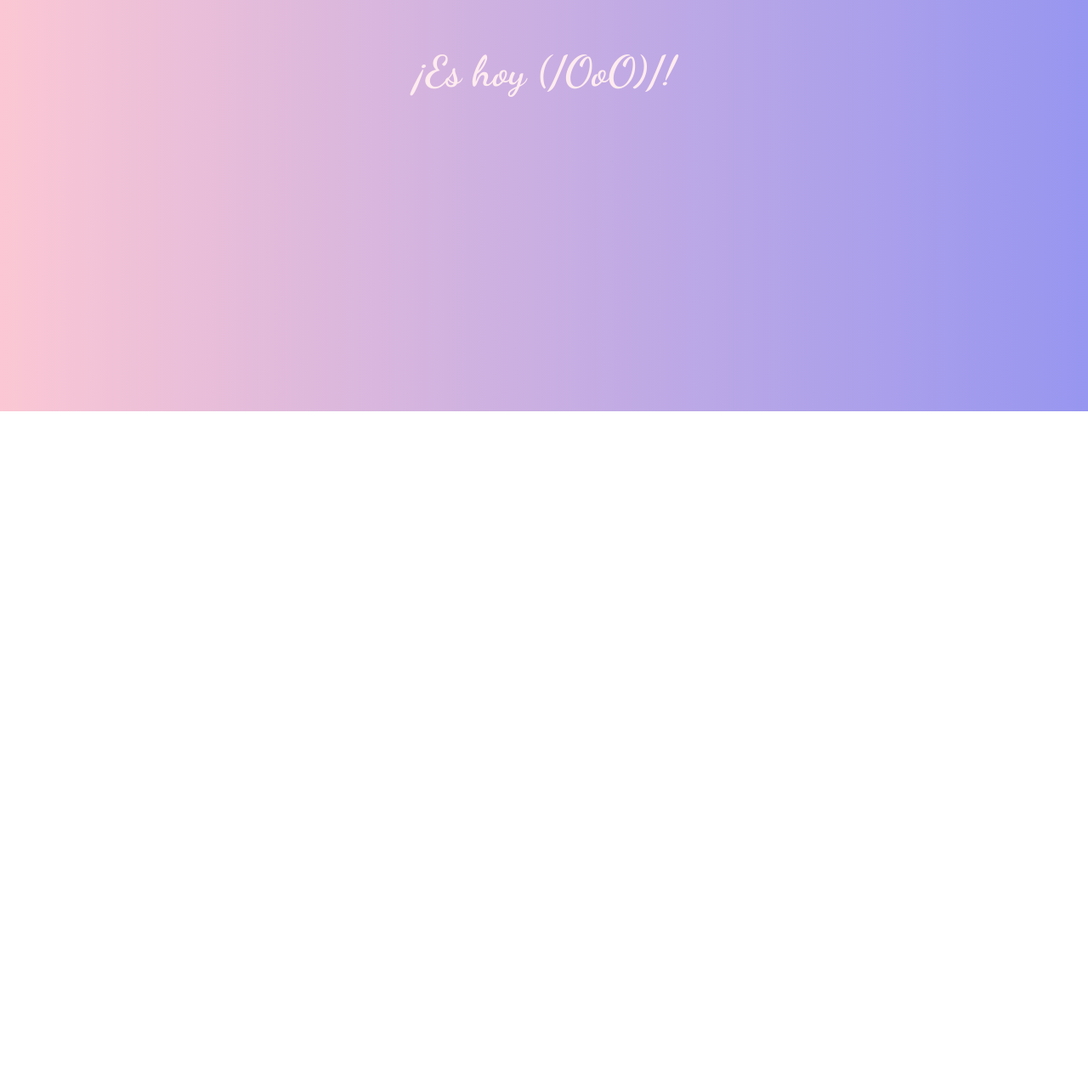
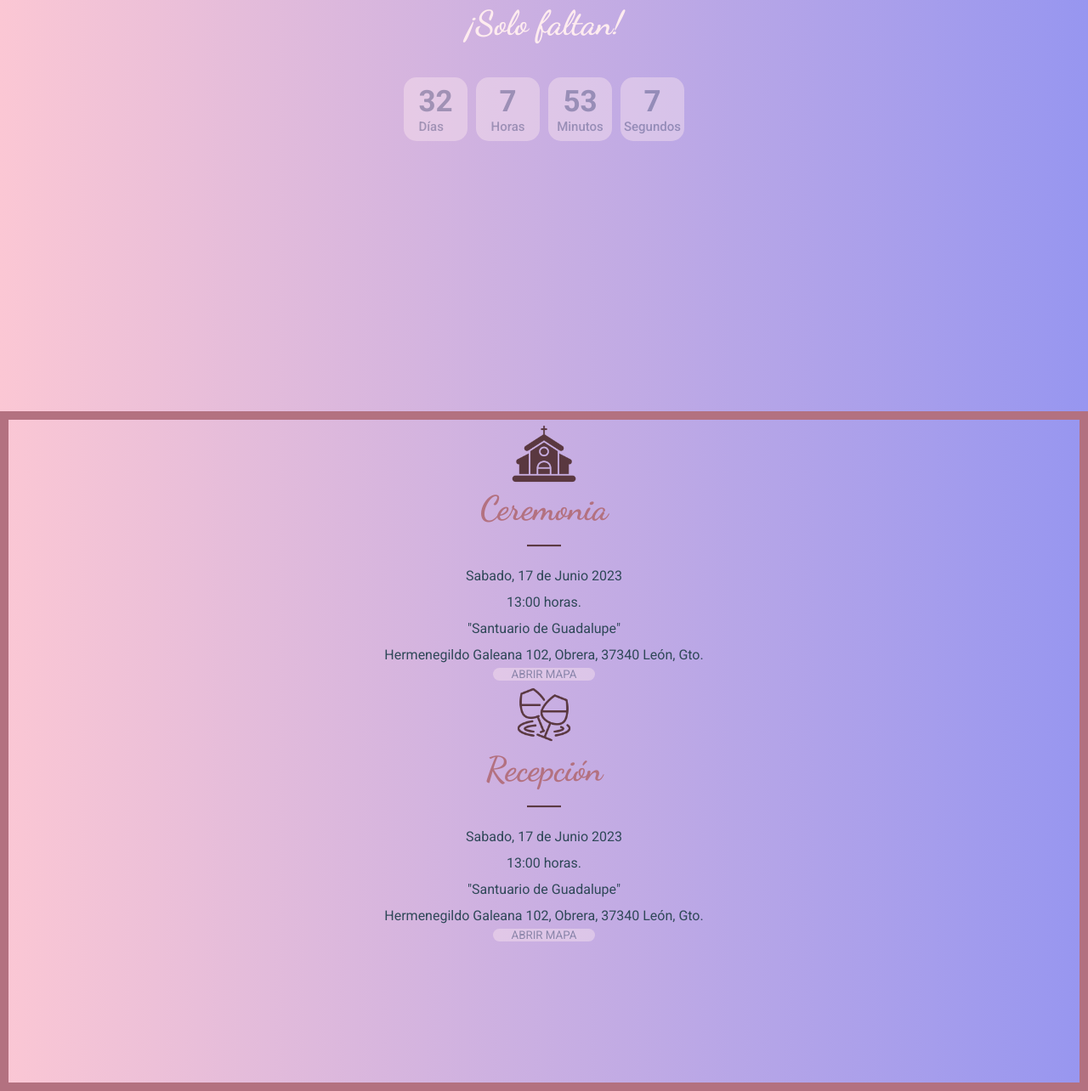
Before and after one commit to Osimitzu/XV-invitation, a website built with Vite: page index.html in a window 1280 px wide. Shown: the part 1916-3200 px from the top of the page at 85% size. Before the commit the page ends 2400 px from the top, so only its background shows below. Built offline with nearby package versions, Linux system fonts and the light colour scheme.

Commit message:
maps completed

```diff
--- a/index.html
+++ b/index.html
@@ -6,6 +6,7 @@
     <meta name="viewport" content="width=device-width, initial-scale=1.0" />
     <title>XV años Miriam</title>
     <link rel="stylesheet" href="./styles/styles.css" />
+    <link rel="shortcut icon" href="assets/cupcake.ico" type="image/x-icon" />
   </head>
   <body>
     <!-- imagen de fondo -->
@@ -38,14 +39,12 @@
     </section>
 
     <section class="countDown">
-
       <section class="countDown__frontPage" id="countDown__frontPage">
         <div class="countDown__frontTitle">
-          <h2>¡Solo faltan!</h2>
+          <h2 data-aos="fade-down">¡Solo faltan!</h2>
         </div>
 
-        <div id="count"></div>
-
+        <div id="count" data-aos="zoom-in"></div>
       </section>
 
       <section class="countDown__backPage" id="countDown__backPage">
@@ -53,8 +52,67 @@
           <h2>¡Es hoy (/OoO)/!</h2>
         </div>
       </section>
+    </section>
 
+    <section class="maps">
+      <section class="maps__ceremony">
+        <div class="ceremony__ico-church" data-aos="zoom-in">
+          <img src="assets/iglesia.png" alt="church" />
+        </div>
+
+        <h2 class="ceremony__title" data-aos="flip-up">Ceremonia</h2>
+
+        <div class="ceremony__ico-line" data-aos="zoom-in">
+          <img src="assets/line.png" alt="line" />
+        </div>
+
+        <p data-aos="flip-right">Sabado, 17 de Junio 2023</p>
+        <p data-aos="flip-left">13:00 horas.</p>
+        <p data-aos="flip-right">"Santuario de Guadalupe"</p>
+        <p data-aos="flip-left">Hermenegildo Galeana 102, Obrera, 37340 León, Gto.</p>
+
+        <div class="maps__button" data-aos="zoom-in">
+          <button>
+            <a
+              href="https://goo.gl/maps/KuymTAFX8eCfwwZQ9?coh=178571&entry=tt"
+              target="_blank"
+            >
+              ABRIR MAPA
+            </a>
+          </button>
+        </div>
+      </section>
+
+      <section class="maps__reception">
+        <div class="reception__ico-wine" data-aos="zoom-in">
+          <img src="assets/vino.png" alt="wine" />
+        </div>
+
+        <h2 class="reception__title" data-aos="flip-up">Recepción</h2>
+
+        <div class="reception__ico-line" data-aos="zoom-in">
+          <img src="assets/line.png" alt="line" />
+        </div>
+
+        <p data-aos="flip-right">Sabado, 17 de Junio 2023</p>
+        <p data-aos="flip-left">13:00 horas.</p>
+        <p data-aos="flip-right">"Santuario de Guadalupe"</p>
+        <p data-aos="flip-left">Hermenegildo Galeana 102, Obrera, 37340 León, Gto.</p>
+
+        <div class="maps__button" data-aos="zoom-in">
+          <button>
+            <a
+              href="https://goo.gl/maps/KuymTAFX8eCfwwZQ9?coh=178571&entry=tt"
+              target="_blank"
+            >
+              ABRIR MAPA
+            </a>
+          </button>
+        </div>
+      </section>
     </section>
+
+
 
     <script src="/js/main.js" type="module"></script>
     <script src="js/simplyCountdown.min.js"></script>
--- a/js/countDown.js
+++ b/js/countDown.js
@@ -1,9 +1,9 @@
 simplyCountdown("#count", {
   year: 2023, // required
-  month: 5, // required
-  day: 29, // required
-  hours: 2, // Default is 0 [0-23] integer
-  minutes: 35, // Default is 0 [0-59] integer
+  month: 6, // required
+  day: 30, // required
+  hours: 19, // Default is 0 [0-23] integer
+  minutes: 0, // Default is 0 [0-59] integer
   seconds: 0, // Default is 0 [0-59] integer
   words: {
     //words displayed into the countdown
--- /dev/null
+++ b/styles/sections/maps.css
@@ -0,0 +1,96 @@
+.maps {
+  display: flexbox;
+  flex: 1;
+  justify-content: center;
+  flex-direction: column;
+  height: 100vh;
+  border: 10px solid var(--title-color);
+}
+
+.ceremony__ico-church {
+  display: flex;
+  justify-content: center;
+}
+
+.ceremony__ico-church img {
+  width: 80px;
+}
+
+.ceremony__title {
+  font-family: var(--title-dancing);
+  font-size: 40px;
+  color: var(--title-color);
+  text-align: center;
+}
+
+.ceremony__ico-line {
+  display: flex;
+  justify-content: center;
+}
+
+.ceremony__ico-line img {
+  width: 40px;
+}
+
+.maps__ceremony p {
+  padding: 6px;
+  text-align: center;
+  font-family: var(--text-roboto);
+  font-size: 16px;
+  color: var(--text-color1);
+}
+
+.reception__ico-wine {
+  display: flex;
+  justify-content: center;
+}
+
+.reception__ico-wine img {
+  width: 80px;
+}
+
+.reception__title {
+  font-family: var(--title-dancing);
+  font-size: 40px;
+  color: var(--title-color);
+  text-align: center;
+}
+
+.reception__ico-line {
+  display: flex;
+  justify-content: center;
+}
+
+.reception__ico-line img {
+  width: 40px;
+}
+
+.maps__reception p {
+  padding: 6px;
+  text-align: center;
+  font-family: var(--text-roboto);
+  font-size: 16px;
+  color: var(--text-color1);
+}
+
+.maps__button {
+  display: flex;
+  justify-content: center;
+}
+
+.maps__button button {
+    width: 120px;
+
+    background: var(--light-pink);
+    opacity: .4;
+
+    border-radius: 10px;
+    border: none;
+    outline: none;
+}
+
+.maps__button a {
+    text-decoration: none;
+    color: var(--text-color1);
+    font-family: var(--text-roboto);
+}
--- a/styles/styles.css
+++ b/styles/styles.css
@@ -6,6 +6,7 @@
 @import url("sections/header.css");
 @import url("sections/intro.css");
 @import url("sections/countDown.css");
+@import url("sections/maps.css");
 /*Other css file imports*/
 
 /* Variables */
```
Also changed, not shown: assets/cupcake.ico (added), assets/dino.ico (added), assets/iglesia.png (added), assets/line.png (added), assets/papelPicado.png (added), assets/vino.png (added).
